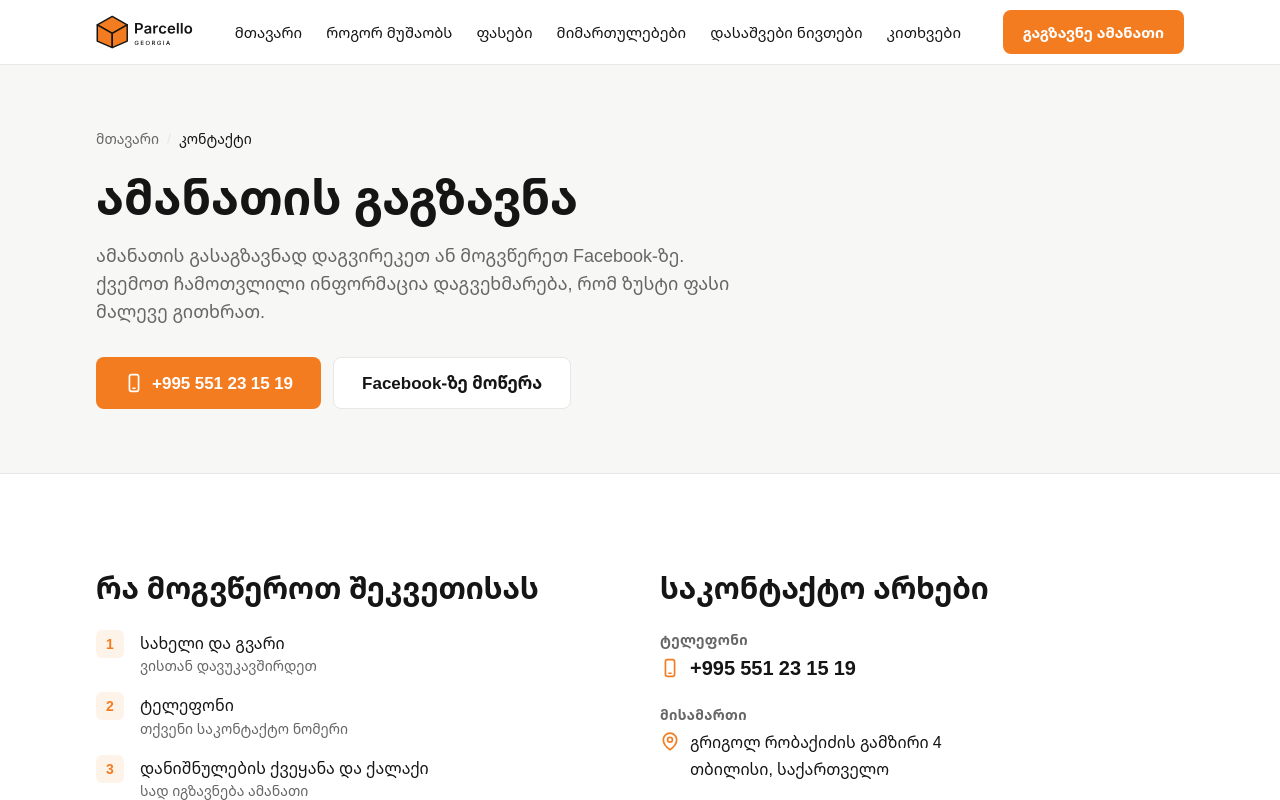
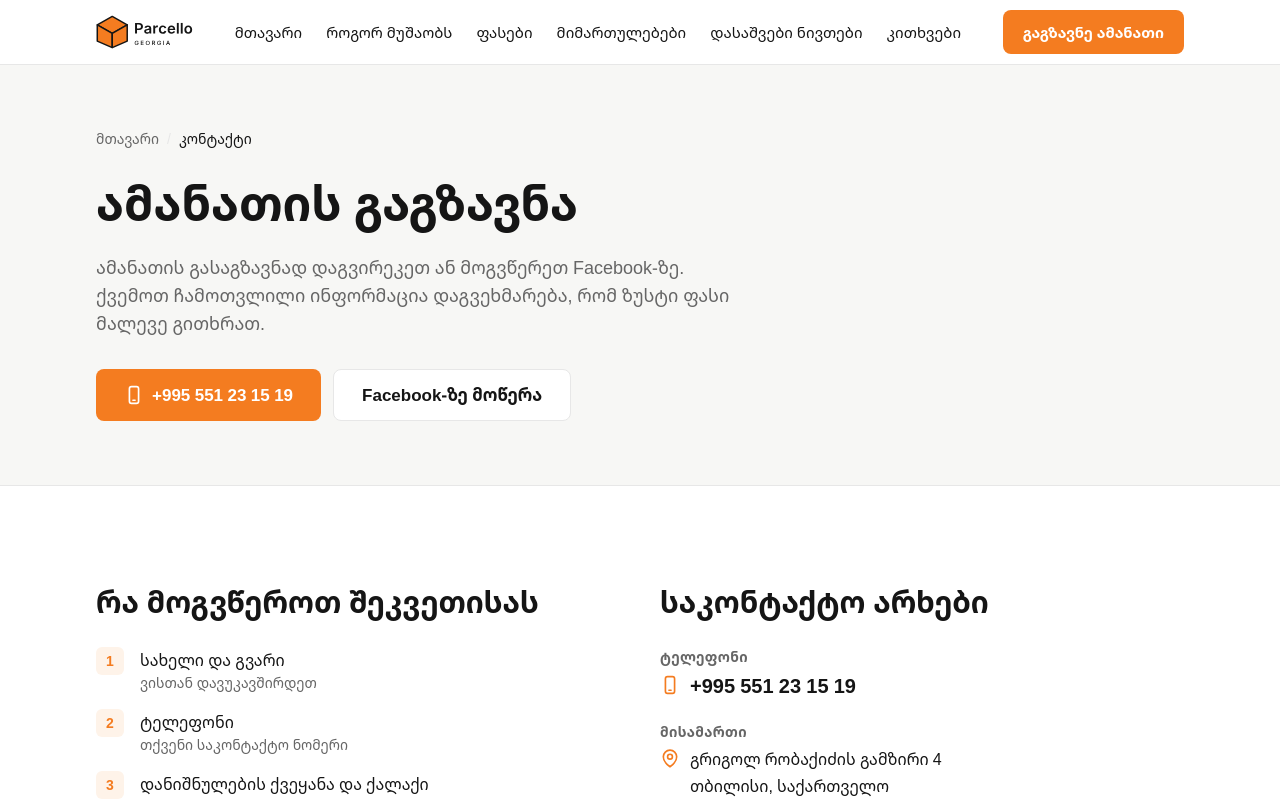
Before and after one commit to AlexTsamala/parsello, a Next.js app: page /contact in a window 1280 px wide. Shown: the top 800 px of the page. Built offline with nearby package versions, Linux system fonts and the light colour scheme; no server answers.

Commit message:
fix: loosen heading line-height for Georgian ascenders and descenders

```diff
--- a/src/app/faq/page.tsx
+++ b/src/app/faq/page.tsx
@@ -41,7 +41,10 @@ export default function FaqPage() {
       <section className="border-b border-line bg-surface">
         <div className="container-page py-10 md:py-16">
           <Breadcrumbs
-            items={[{ href: "/", label: "მთავარი" }, { label: "ხშირად დასმული კითხვები" }]}
+            items={[
+              { href: "/", label: "მთავარი" },
+              { label: "ხშირად დასმული კითხვები" },
+            ]}
           />
           <h1 className="mt-6 max-w-3xl text-3xl font-bold md:text-5xl">
             ხშირად დასმული კითხვები
@@ -82,15 +85,20 @@ export default function FaqPage() {
       </Section>
 
       <Section tone="surface">
-        <h2 className="text-2xl font-bold md:text-3xl">ევროკავშირის საბაჟო წესები</h2>
+        <h2 className="text-2xl font-bold md:text-3xl">
+          ევროკავშირის საბაჟო წესები
+        </h2>
         <p className="mt-3 max-w-2xl text-muted">
-          ქვემოთ მოცემულია ევროკავშირის ოფიციალური წესები, რომლებიც ამანათის მიღებაზე
-          მოქმედებს. ეს Parcello-ს პირობები არ არის.
+          ქვემოთ მოცემულია ევროკავშირის ოფიციალური წესები, რომლებიც ამანათის
+          მიღებაზე მოქმედებს. ეს Parcello-ს პირობები არ არის.
         </p>
 
         <ul className="mt-8 grid gap-4 md:grid-cols-2">
           {rules.map((fact) => (
-            <li key={fact.id} className="rounded-xl border border-line bg-white p-6">
+            <li
+              key={fact.id}
+              className="rounded-xl border border-line bg-white p-6"
+            >
               <h3 className="font-semibold">{fact.title}</h3>
               <p className="mt-2 text-sm text-muted">{fact.body}</p>
             </li>
@@ -118,18 +126,14 @@ export default function FaqPage() {
 
       <section className="bg-charcoal text-white">
         <div className="container-page py-16 text-center md:py-20">
-          <h2 className="text-2xl font-bold md:text-4xl">კითხვა დაგრჩათ?</h2>
+          <h2 className="text-2xl font-bold md:text-4xl">გაქვთ კითხვა?</h2>
           <p className="mx-auto mt-4 max-w-xl text-white/70">
-            დაგვირეკეთ ან მოგვწერეთ Facebook-ზე — სწრაფად გიპასუხებთ.
+            დაგვირეკეთ ან მოგვწერეთ Facebook-ზე — ჩვენ მაშინვე გიპასუხებთ.
           </p>
           <div className="mt-8 flex flex-wrap justify-center gap-3">
             <PhoneButton size="lg" />
             {business.facebookUrl ? (
-              <Button
-                href={business.facebookUrl}
-                size="lg"
-                variant="onDark"
-              >
+              <Button href={business.facebookUrl} size="lg" variant="onDark">
                 Facebook-ზე მოწერა
               </Button>
             ) : null}
--- a/src/app/globals.css
+++ b/src/app/globals.css
@@ -25,6 +25,21 @@
 
   /* Typography */
   --font-sans: var(--font-noto-georgian), ui-sans-serif, system-ui, sans-serif;
+
+  /**
+   * Heading line-heights, loosened for Georgian.
+   *
+   * Tailwind's font-size utilities carry their own line-height — `text-5xl`
+   * ships `1`, `text-4xl` about `1.11`. Those are tuned for Latin text and are
+   * far too tight for mkhedruli, whose ascenders and descenders (ღ, ვ, ჯ, ყ, ბ)
+   * collide between lines. Overriding here fixes every heading on the site at
+   * once; do not patch individual pages with `leading-*`.
+   */
+  --text-xl--line-height: 1.45;
+  --text-2xl--line-height: 1.4;
+  --text-3xl--line-height: 1.35;
+  --text-4xl--line-height: 1.3;
+  --text-5xl--line-height: 1.25;
 
   /* Motion — subtle only (CLAUDE.md §4) */
   --animate-fade-up: fade-up 0.5s ease-out both;
@@ -63,7 +78,8 @@
   h1,
   h2,
   h3 {
-    line-height: 1.2;
+    /* Fallback for headings without an explicit text-size utility. */
+    line-height: 1.3;
     text-wrap: balance;
     font-weight: 700;
   }
--- a/src/content/allowed-items.ts
+++ b/src/content/allowed-items.ts
@@ -42,7 +42,7 @@ export const sendableCategories: SendableCategory[] = [
   },
   {
     slug: "tkemali",
-    title: "ტყემალი და საკაზმები",
+    title: "ტყემალი",
     body: "ქილაში ჩაწყობილი პროდუქტი განსაკუთრებულ ყურადღებას საჭიროებს — მინის ნივთები სათანადოდ უნდა შეიფუთოს, რომ გზაში არ დაზიანდეს.",
     image: "food-tkemali.jpg",
     alt: "ტყემალი ქილებში ამანათისთვის",
```
